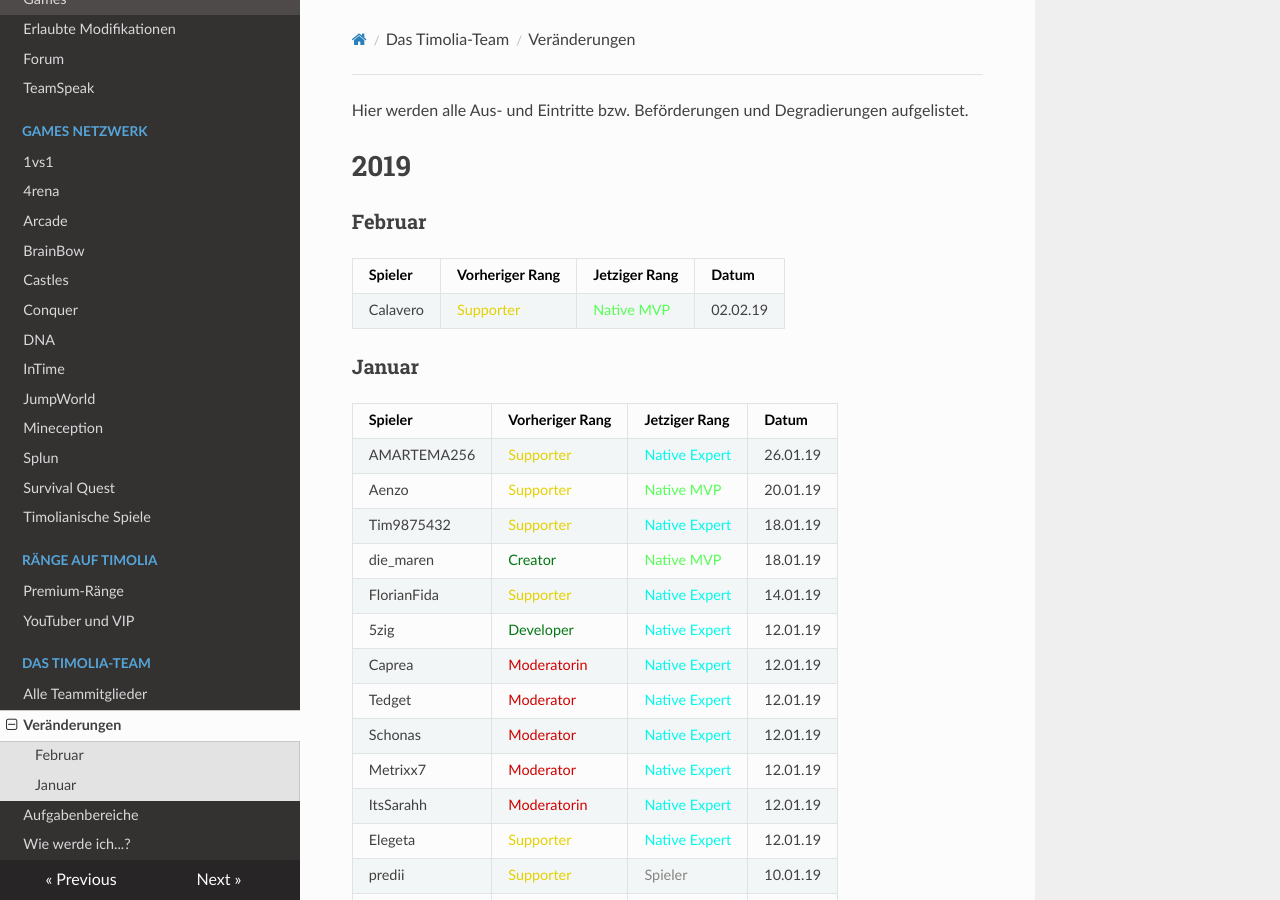
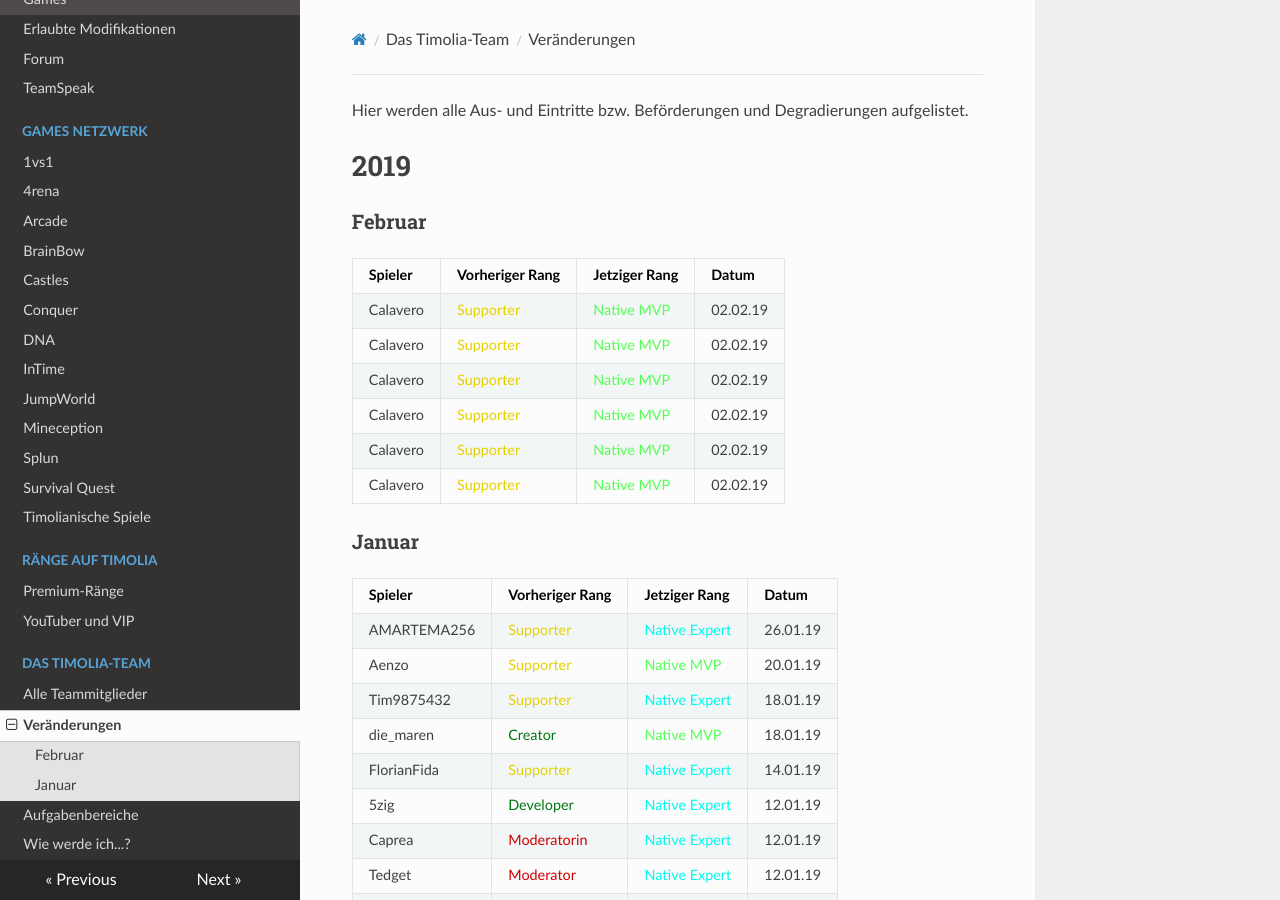
Before and after one commit to TimoliaDE/HowTo, an MkDocs documentation site: the page built from docs/team/changes.md, in a window 1280 px wide and 900 px high. Built offline with MkDocs 1.6.1, drawn with Linux system fonts in a browser that asks for light colours; nearby versions of some CDN libraries; old or Windows-style settings are respelled for this version of MkDocs.

Commit message:
Update changes.md

```diff
--- a/docs/team/changes.md
+++ b/docs/team/changes.md
@@ -5,6 +5,11 @@ Hier werden alle Aus- und Eintritte bzw. Beförderungen und Degradierungen aufge
 ###  <strong>Februar</strong>
 | Spieler | Vorheriger Rang | Jetziger Rang | Datum |
 | ------ | ------ | ------ | ------ |
+| Calavero | <span style="color:#E4D100">Supporter</span> | <span style="color:#55FF55">Native MVP</span> | 02.02.19 |
+| Calavero | <span style="color:#E4D100">Supporter</span> | <span style="color:#55FF55">Native MVP</span> | 02.02.19 |
+| Calavero | <span style="color:#E4D100">Supporter</span> | <span style="color:#55FF55">Native MVP</span> | 02.02.19 |
+| Calavero | <span style="color:#E4D100">Supporter</span> | <span style="color:#55FF55">Native MVP</span> | 02.02.19 |
+| Calavero | <span style="color:#E4D100">Supporter</span> | <span style="color:#55FF55">Native MVP</span> | 02.02.19 |
 | Calavero | <span style="color:#E4D100">Supporter</span> | <span style="color:#55FF55">Native MVP</span> | 02.02.19 |
 
 ###  <strong>Januar</strong>
```
